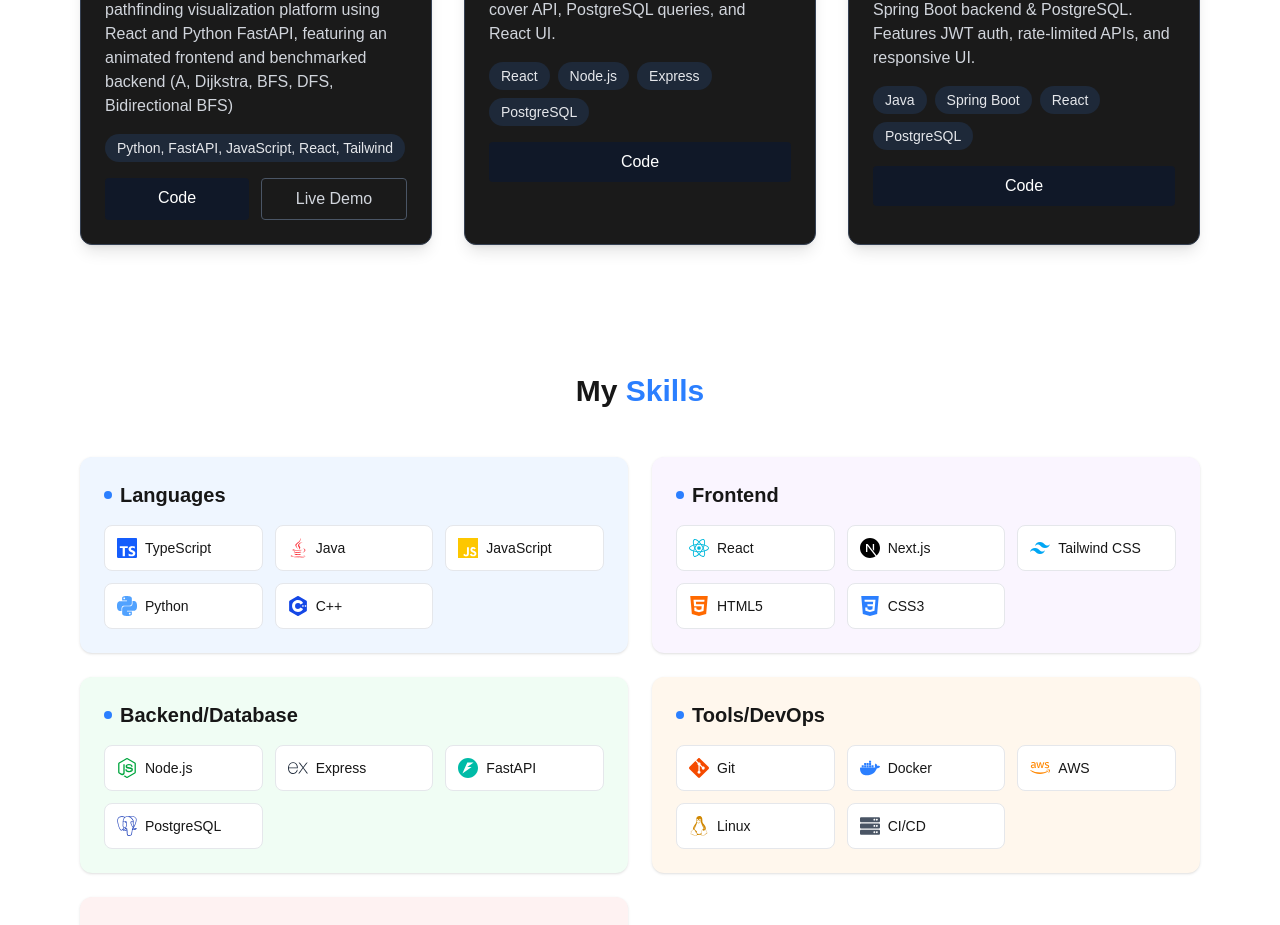
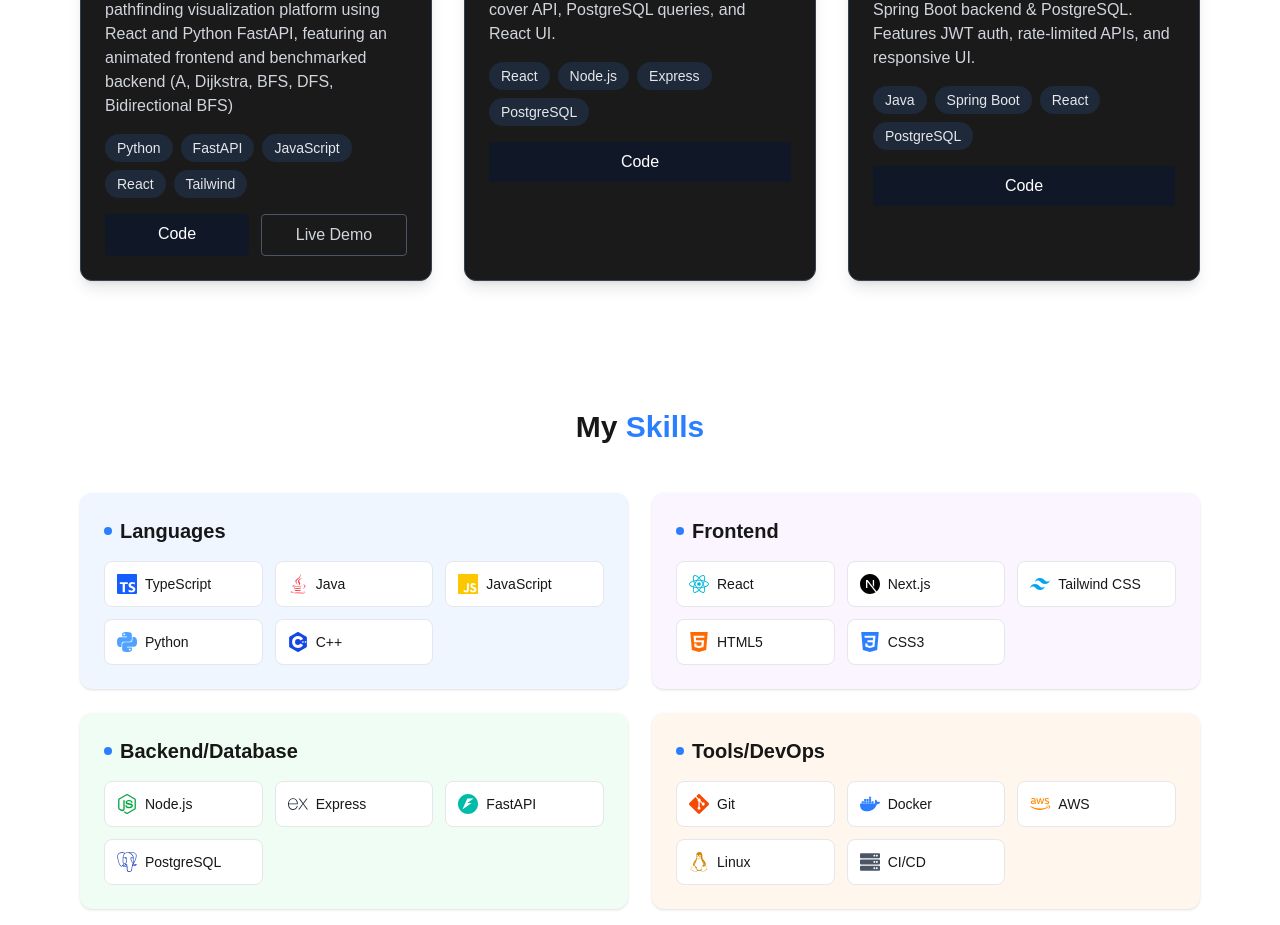
Before and after one commit to Antheagao/portfolio3, a Next.js app: page / in a window 1280 px wide. Shown: the part 1220-2145 px from the top of the page. Built offline with nearby package versions, Linux system fonts and the light colour scheme.

Commit message:
updated skill layout under graph project

```diff
--- a/src/app/components/Projects.tsx
+++ b/src/app/components/Projects.tsx
@@ -4,7 +4,7 @@
   {
     title: "Graph Search Visualizer",
     description: "Developed and deployed a full-stack pathfinding visualization platform using React and Python FastAPI, featuring an animated frontend and benchmarked backend (A, Dijkstra, BFS, DFS, Bidirectional BFS)",
-    tech: ["Python, FastAPI, JavaScript, React, Tailwind"],
+    tech: ["Python", "FastAPI", "JavaScript", "React", "Tailwind"],
     github: "https://github.com/Antheagao/graph-search-visual",
     demo: "https://graph-search-visual.vercel.app",
     image: "/graph-demo.gif"
```
